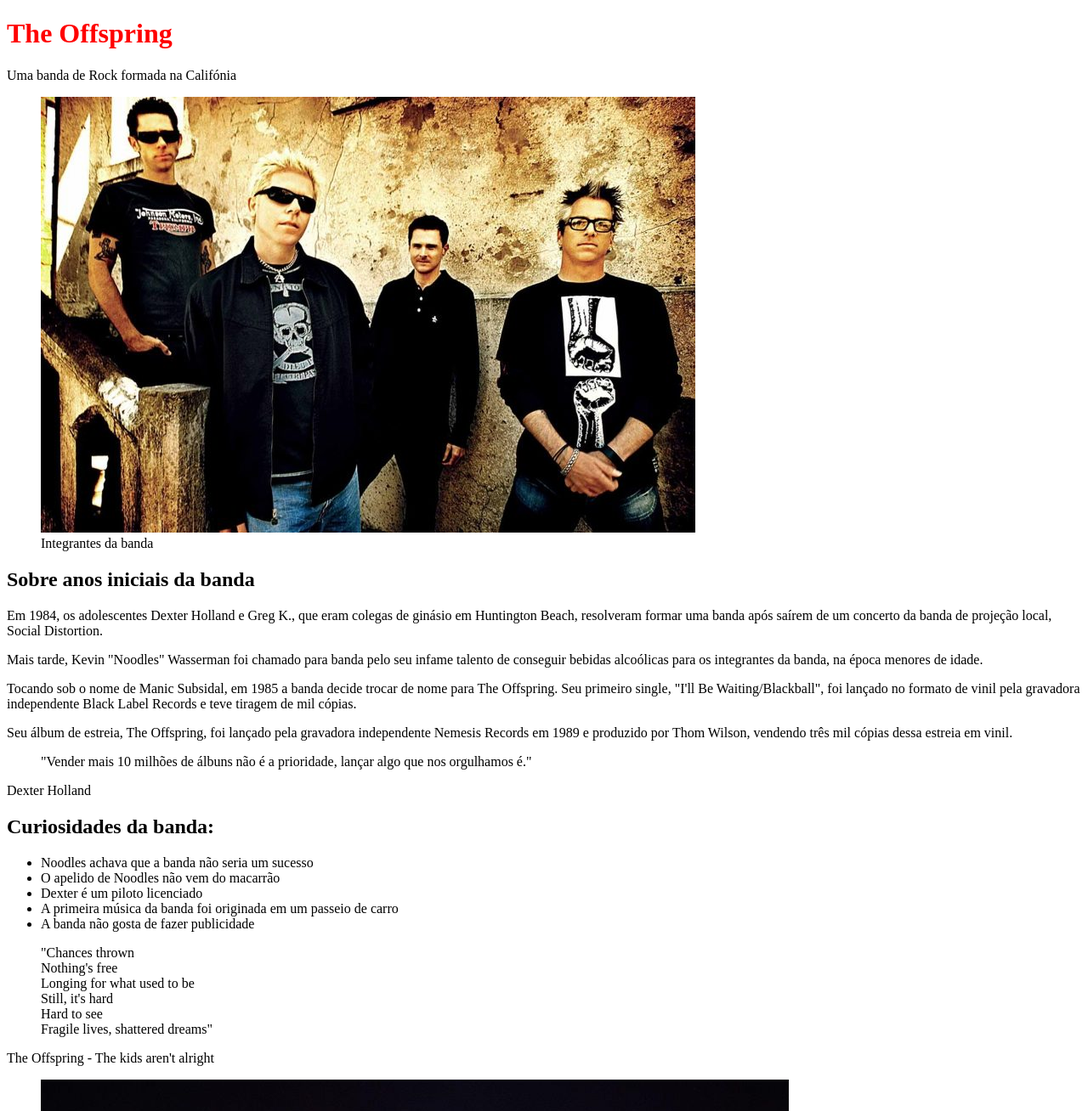
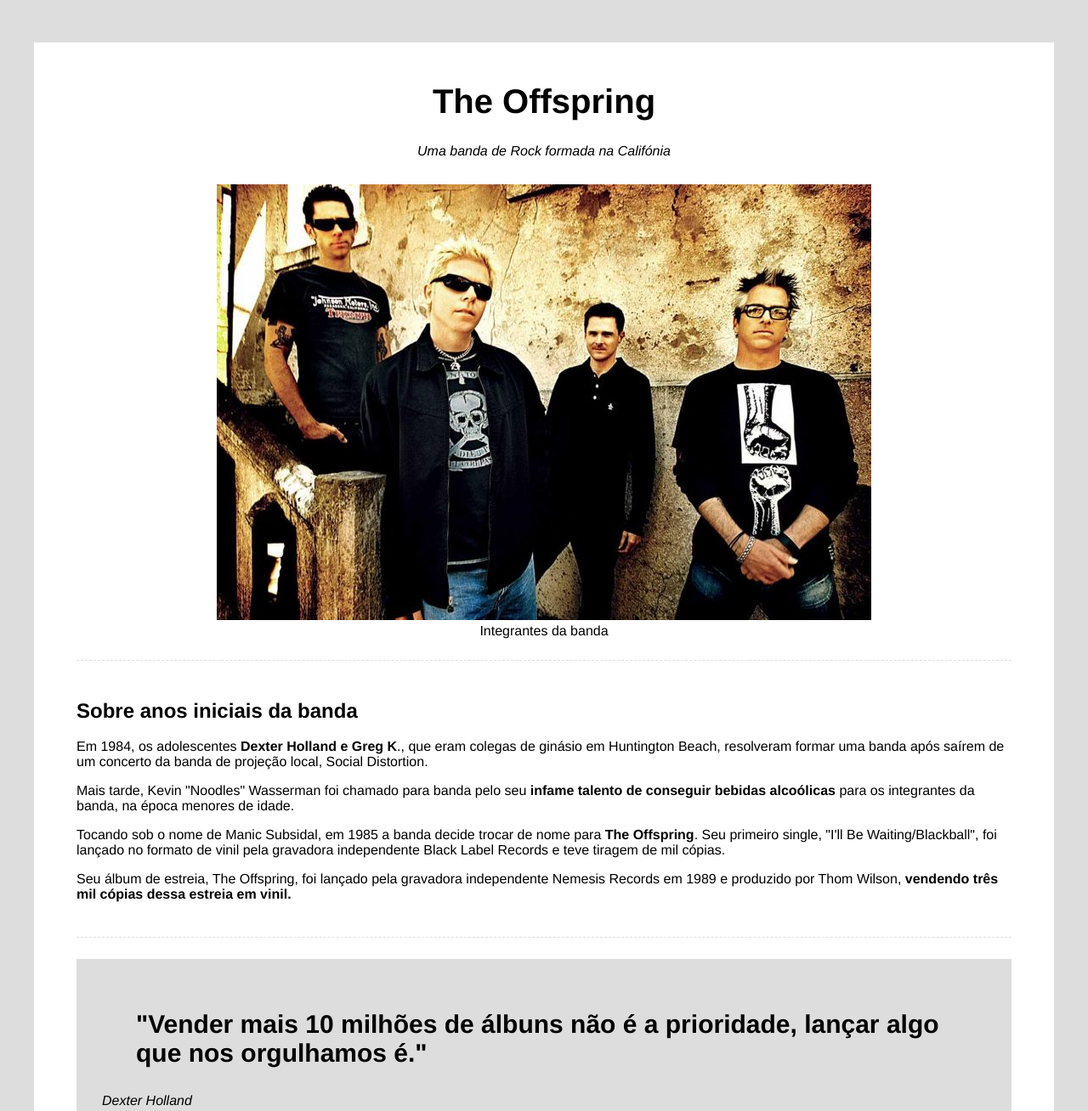
Before and after one commit to DougConceicao/TheOffspring_Page, a plain HTML site: page index.html in a window 1280 px wide. Shown: the top 1308 px of the page at 85% size. Drawn offline with Linux system fonts and the light colour scheme.

Commit message:
Finalizando página web

```diff
--- a/css/styles.css
+++ b/css/styles.css
@@ -1,3 +1,76 @@
-h1 {
-    color: red;
+html {
+    font-family: Helvetica;
+    background-color: #ddd;
 }
+
+.container {
+    max-width: 1100px;
+    background-color: #fff;
+    position: relative;
+    margin: 50px auto;
+    padding: 20px 50px;
+}
+
+.bold {
+    font-weight: bold;
+}
+
+/* Header */
+.header {
+    text-align: center;
+}
+
+.main-title {
+    font-size: 40px;
+}
+
+.main-paragraph {
+    font-style: italic;
+}
+
+/* Imagem Destaque */
+.featured-image {
+    text-align: center;
+    margin-top: 30px;
+}
+
+/* Biografia */
+.biography-container {
+    padding: 25px 0;
+    margin: 25px 0;
+    border-top: 1px dashed #ddd;
+    border-bottom: 1px dashed #ddd;
+}
+
+/* Quotes */
+.quotes-container {
+    background-color: #ddd;
+    padding: 30px;
+}
+
+.quotes-container blockquote {
+    font-weight: bold;
+    font-size: 30px;
+}
+
+.quotes-container p {
+    font-style: italic;
+}
+
+/* Curiosidades */
+.curiosities-container {
+    padding: 25px 0;
+    margin: 25px 0;
+    border-top: 1px dashed #ddd;
+    border-bottom: 1px dashed #ddd;
+}
+
+.curiosities-container li {
+    height: 30px;
+}
+
+/* Imagem bold */
+.img-bold {
+    font-weight: bold;
+    text-align: center;
+}
--- a/index.html
+++ b/index.html
@@ -58,7 +58,7 @@
                 <p>Dexter Holland</p>
             </div>
             <!-- Curiosidades -->
-        <div class="curiosidades-container">
+            <div class="curiosities-container">
                 <h2>Curiosidades da banda:</h2>
                 <ul>
                     <li>Noodles achava que a banda não seria um sucesso</li>
@@ -69,7 +69,7 @@
                 </ul>
             </div>
             <!-- Segunda Citação -->
-        <div class="quote-container">
+            <div class="quotes-container">
                 <blockquote>
                     "Chances thrown <br />
                     Nothing's free <br />
@@ -92,5 +92,6 @@
                 <h2>Mais informações:</h2>
                 <p>Você pode conhecer mais sobre a banda <a href="https://pt.wikipedia.org/wiki/The_Offspring">clicando aqui!!!</a></p>
             </div>
+        </div>
     </body>
 </html>
```
Lines whose indentation alone changed are shown as unchanged.
